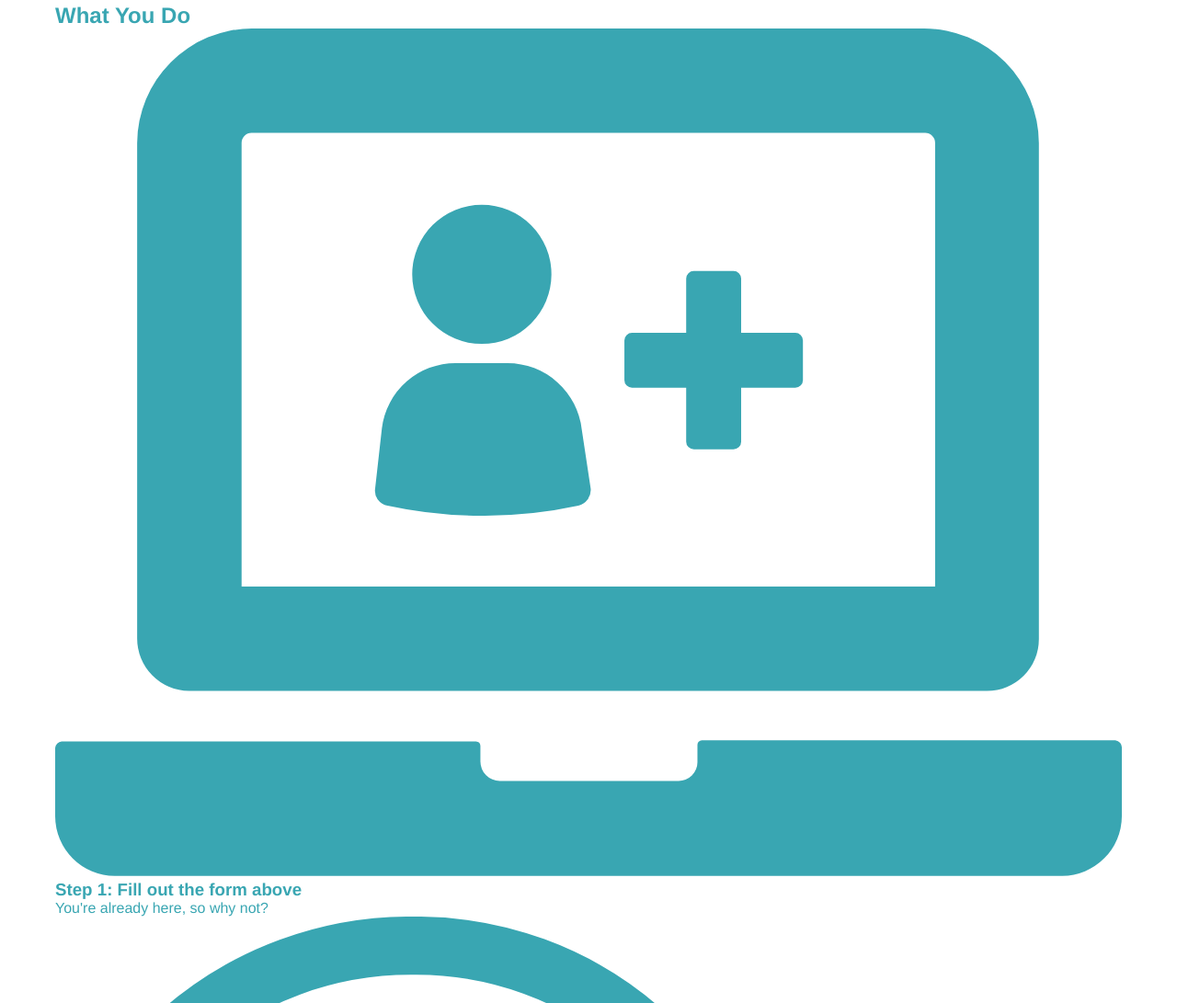
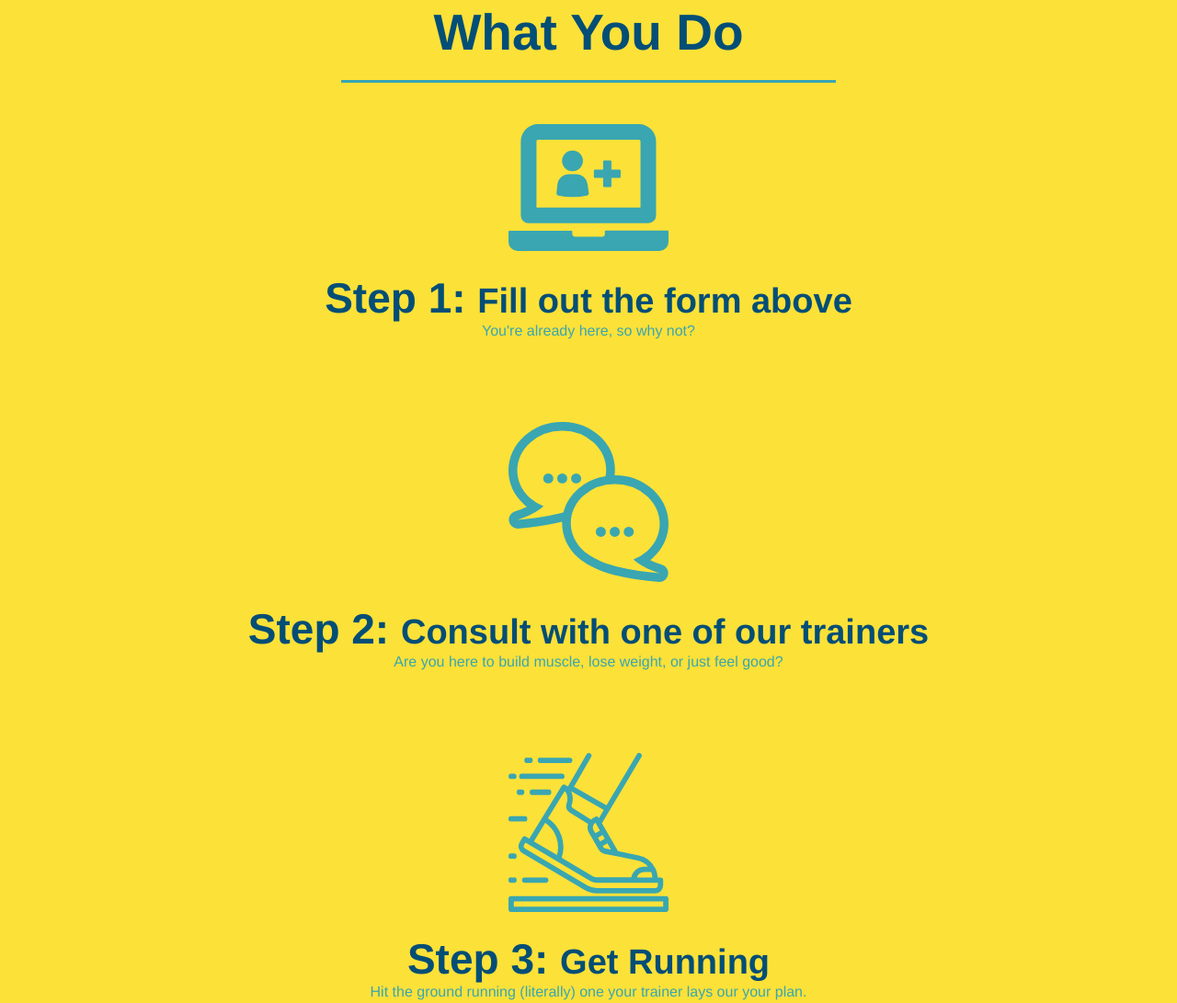
Before and after one commit to loganparke/run-buddy, a plain HTML site: page index.html in a window 1280 px wide. Shown: the part 1237-2328 px from the top of the page at 92% size. Drawn offline with Linux system fonts and the light colour scheme.

Commit message:
style what you do section

```diff
--- a/assets/css/style.css
+++ b/assets/css/style.css
@@ -130,16 +130,6 @@ section {
     text-align: center;
 }
 
-.intro h2 {
-    font-size: 55px;
-    color: #024e76;
-    margin-bottom: 35px;
-    padding: 0 100px 20px 100px;
-    border-bottom: 3px solid;
-    border-color: #fce138;
-    display: inline-block;
-}
-
 .intro p {
     line-height:  1.7;
     color: #39a6b2;
@@ -147,3 +137,50 @@ section {
     font-size: 20px;
     margin: 0 auto;
 }
+
+/*           End What We Do Section          */
+
+/*            What You Do Section           */
+
+.steps {
+    text-align: center;
+    background: #fce138;
+}
+
+.steps div {
+    margin-bottom: 80px;
+}
+
+.steps img {
+    width: 15%;
+    margin: 10px;
+}
+
+.steps h3 {
+    color: #024e76;
+    font-size: 46px;
+    margin-top: 10px;
+}
+
+/*             End What You Do Section           */
+
+.section-title {
+    font-size: 55px;
+    color: #024e76;
+    margin-bottom: 35px;
+    padding: 0 100px 20px 100px;
+    display: inline-block;
+    border-bottom: 3px solid;
+}
+
+.primary-border {
+    border-color: #fce138;
+}
+
+.secondary-border {
+    border-color: #39a6b2;
+}
+
+span {
+    font-size: 38px;
+}
--- a/index.html
+++ b/index.html
@@ -82,39 +82,47 @@
 
         <!-- "what we do" section-->
         <section id="what-we-do" class="intro">
-            <h2>What We Do</h2>
+            <h2 class="section-title primary-border">What We Do</h2>
             <p>
                 butcher selfies chambray shabby chic gentrify readymade yr Echo Park XOXO Tumblr normcore Banksy direct trade Blue Bottle chillwave you probably haven't heard of them single-origin coffee Vice fanny pack fixie Odd Future Austin fingerstache pickled twee synth Wes Anderson Thundercats viral bitters flannel meggings narwhal Marfa Schlitz sustainable Intelligentsia umami deep v craft
             </p>
         </section>
 
         <!-- "what you do" section-->
-        <section id="what-you-do">
-            <h2>What You Do</h2>
+        <section id="what-you-do" class="steps">
+            <h2 class="section-title secondary-border">What You Do</h2>
 
             <div>
                 <img src="./assets/images/step-1.svg" alt=""/>
 
-                <h3>Step 1: Fill out the form above</h3>
+                <h3>Step 1:
+                    <span>Fill out the form above</span>
+                </h3>
                 <p>You're already here, so why not?</p>
             </div>
 
             <div>
                 <img src="./assets/images/step-2.svg" alt=""/>
 
-                <h3>Step 2: Consult with one of our trainers</h3>
+                <h3>Step 2:
+                    <span>Consult with one of our trainers</span>
+                    </h3>
                 <p>Are you here to build muscle, lose weight, or just feel good?</p>
             </div>
             <div>
                 <img src="./assets/images/step-3.svg" alt="" />
 
-                <h3>Step 3: Get Running</h3>
+                <h3>Step 3:
+                    <span>Get Running</span>
+                </h3>
                 <p>Hit the ground running (literally) one your trainer lays our your plan.</p>
             </div>
             <div>
                 <img src="./assets/images/step-4.svg" alt="" />
 
-                <h3>Step 4: See Results</h3>
+                <h3>Step 4:
+                    <span>See Results</span>
+                </h3>
                 <p>Bi-weekly checkins with your trainer will kyeep you focused.</p>
             </div>
         </section>
```
